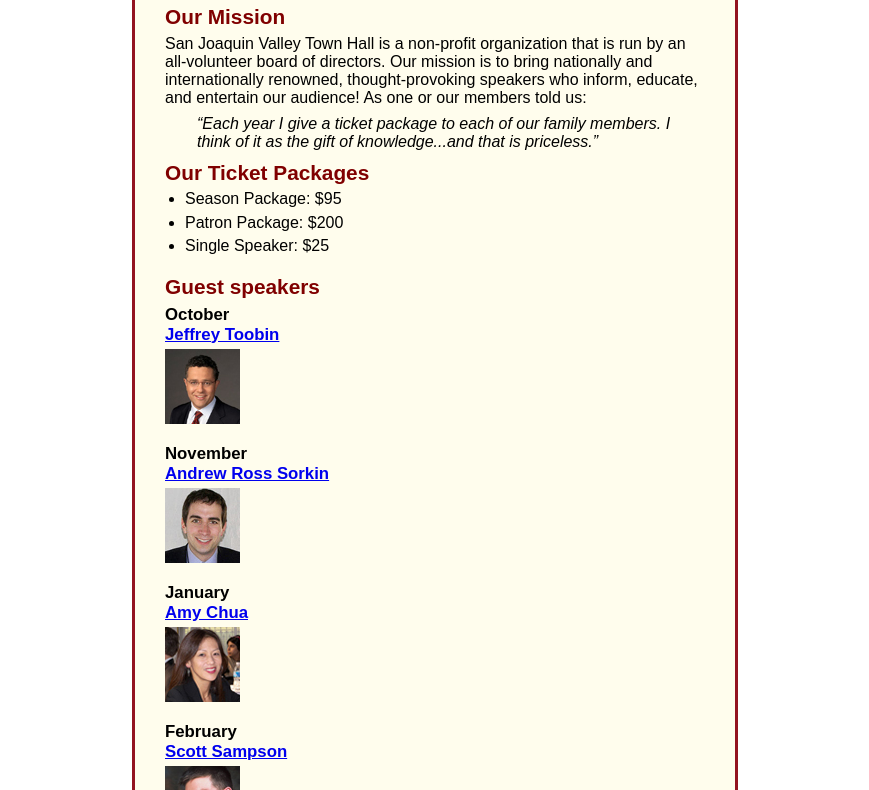
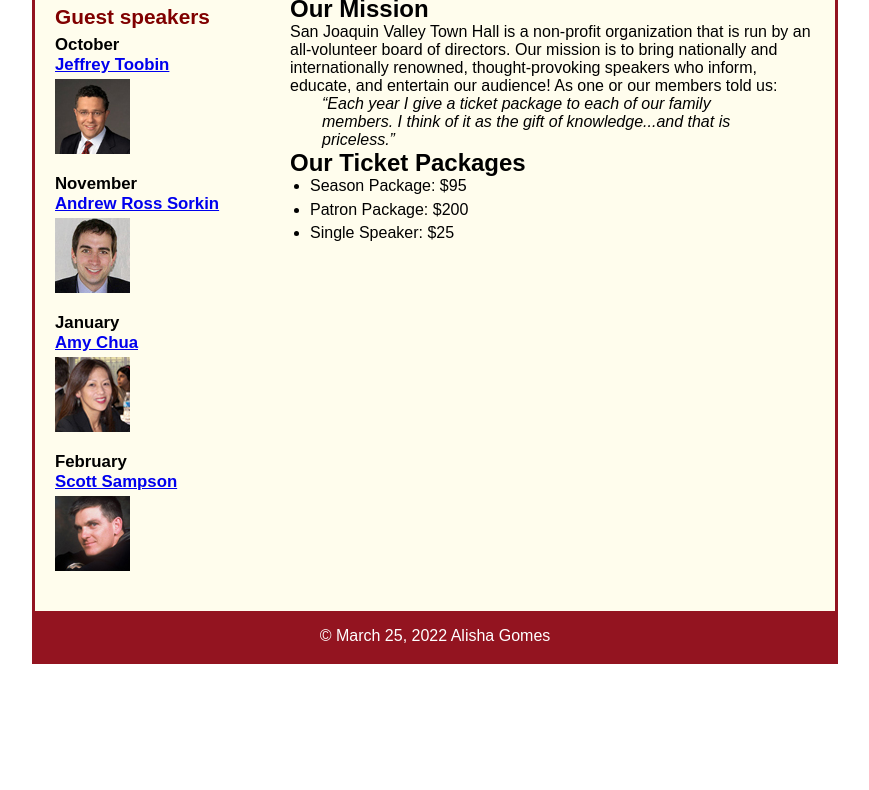
Before and after one commit to aeg3njit/A12, a plain HTML site: page index.html in a window 1280 px wide. Shown: the part 123-913 px from the top of the page, without its empty margins (205-1074 px from the left). After the commit the page ends 800 px from the top, so only its background shows below. Drawn offline with Linux system fonts and the light colour scheme.

Commit message:
Update main.css

```diff
--- a/styles/main.css
+++ b/styles/main.css
@@ -12,19 +12,11 @@ html {
 }
 
 body {
-/* by setting the width to 600 pixels, setting
-the top and bottom margins to 0 and the right and left margins to auto, and
-adding a 3-pixel, solid border with #931420 as its color. Then, test this change
-in Chrome. If the page isn’t centered with a border, make the required
-corrections */
     font-family: Arial, Helvetica, sans-serif;
     font-size: 100%;
-    width: 600px;
+    width: 800px;
     margin: 0 auto;
     border: 3px solid #931420;
-/* add one more rule to the body that sets the background color to #fffded.
-Then, test this change, and note that the entire window is set to the
-background color, not just the body */
     background-color: #fffded;
 }
 
@@ -52,6 +44,20 @@ body */
 	    30deg, #f6bb73 0%, #f6bb73 30%, white 50%, #f6bb73 80%, #f6bb73 100%);
 }
 
+section {
+	width: 525px;
+	float: right;
+	padding: 0 20px 20px 20px;
+
+}
+
+aside {
+	width: 215px;
+	float: right;
+	padding: 0 0 20px 20px;
+
+}
+
 
 header img {
 	float: left;
@@ -76,46 +82,35 @@ header h3 {
 /* the styles for the section */
 main {
 	clear: left;
-	padding: 0 30px;
+
 }
 
-main h1 {
-/* add top and bottom borders to the h1 heading in the main element. Both
-borders should be the same as the borders for the header and footer */
-	font-size: 150%;
-	border: 3px double #800000;
-	margin-bottom: .75em;
-	border-radius: 10px;
-	box-shadow: 5px 5px;
-	padding: .5em 0 .5em 2em;
-	background-color: white;
-}
 
-main h2 {
+aside h2 {
 	color: #800000;
 	font-size: 130%;
 	padding: .5em 0 .25em 0;
 }
-main h3 {
+aside h3 {
 	font-size: 105%;
 	padding-bottom: .25em;
 }
-main img {
+aside img {
 	padding-bottom: 1em;
 }
-main p {
+setion p {
 	padding-bottom: .5em;
 }
 
 /* italisize the blockquote element */
-main blockquote {
+section blockquote {
 	padding: 0 2em;
 	font-style: italic;
 }
-main ul {
+section ul {
 	padding: 0 0 .25em 1.25em;
 }
-main li {
+section li {
 	padding-bottom: .35em;
 }
 
@@ -132,4 +127,5 @@ footer p {
 }
 footer {
 	background-color: #931420;
+	clear: both;
 }
```
